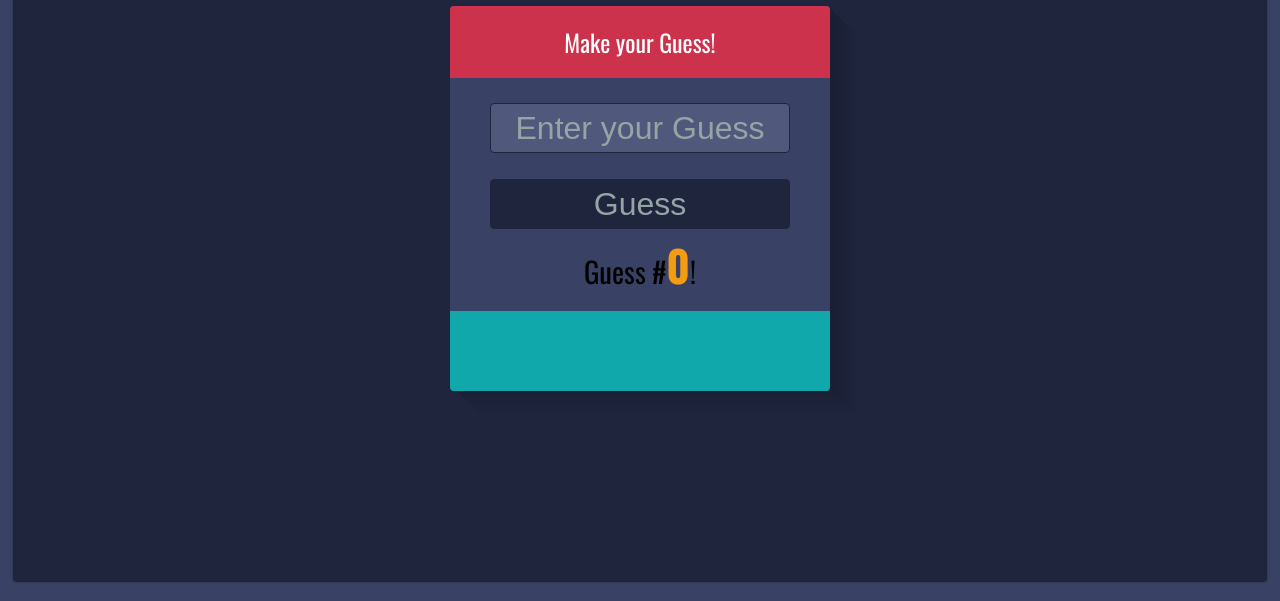
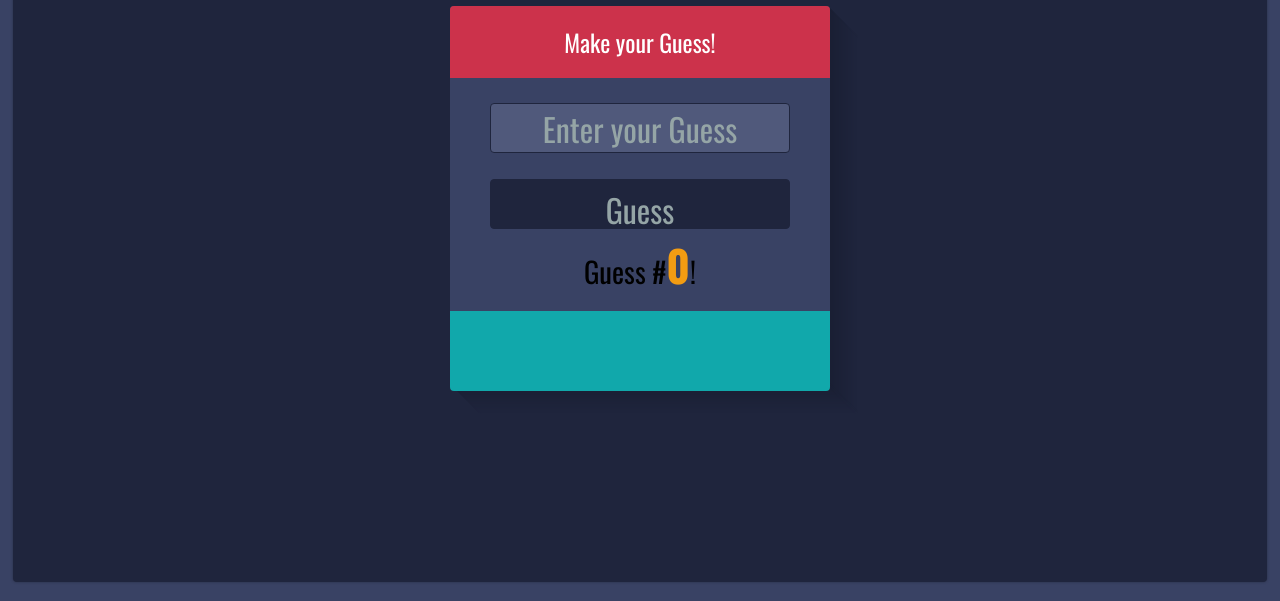
Before and after one commit to Thinkful-Ed/hot-or-cold-starter, a plain HTML site: page index.html in a window 1280 px wide. Shown: the part 199-800 px from the top of the page. Drawn offline with nearby package versions, Linux system fonts and the light colour scheme.

Commit message:
FINISHED CHANGING THE REST OF THE FONTS...

```diff
--- a/styles/style.css
+++ b/styles/style.css
@@ -248,6 +248,7 @@ input {
 }
 
 input.button {
+	font-family: 'Oswald', Calibri, Arial, sans-serif;
 	background: #1F253D;
 	color: #95a5a6;
 	font-size: 2em;
@@ -271,6 +272,7 @@ input.button:hover {
 }
 
 input.text {
+	font-family: 'Oswald', Calibri, Arial, sans-serif;
 	text-align: center;
 	padding: 0.2em;
 	font-size: 2em;
```
